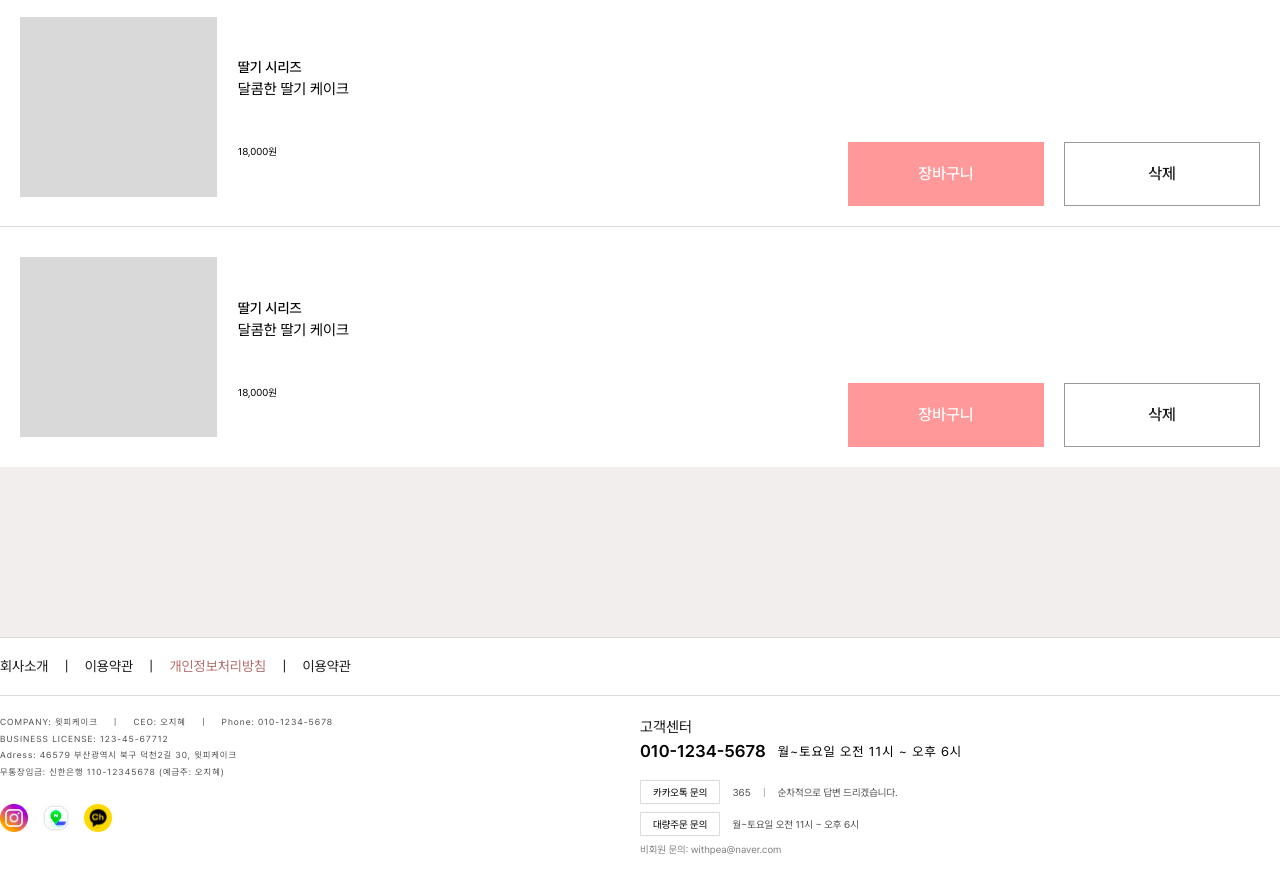
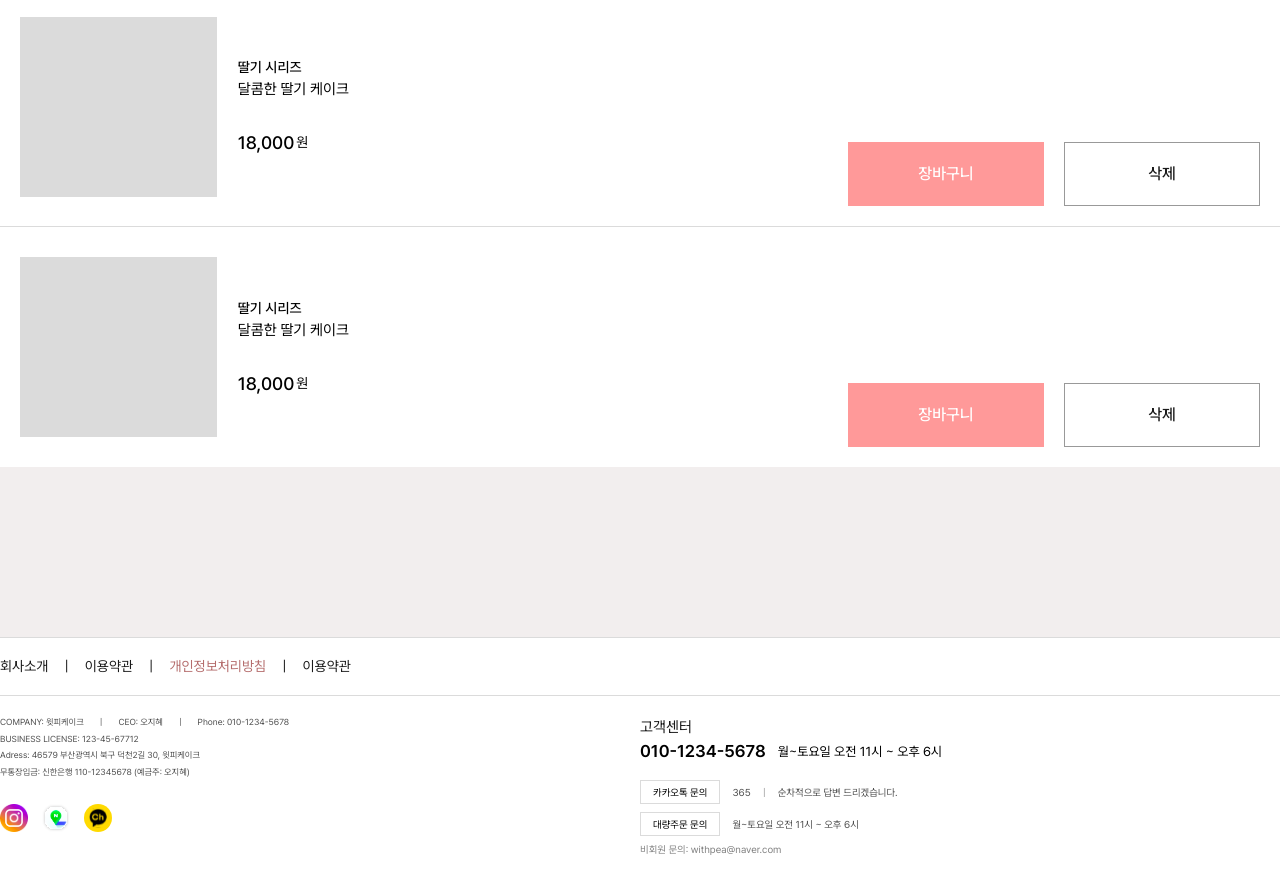
Before and after one commit to WipiCake/frontend, a React (Vite) app: page /mypage/wishlist in a window 1280 px wide. Shown: the part 560-1454 px from the top of the page. Built offline with nearby package versions, Linux system fonts and the light colour scheme.

Commit message:
style: 폰트 추가 및 관련 코드 수정

```diff
--- a/src/components/mypage/MypageOrderStatusCard.jsx
+++ b/src/components/mypage/MypageOrderStatusCard.jsx
@@ -3,8 +3,7 @@ const MypageOrderStatusCard = ({ title, count, className }) => {
     <div className="flex w-[25.6rem] items-center justify-center">
       <div className="flex h-[13.6rem] flex-col justify-between">
         <span className={`text-k-18-Medium ${className || ''}`}>{title}</span>
-        {/* 폰트 변경 필요 */}
-        <span className="text-en-24-Regular text-center">{count}</span>
+        <span className="text-k-24_Medium text-center">{count}</span>
       </div>
     </div>
   );
--- a/src/pages/mypage/WishlistPage.jsx
+++ b/src/pages/mypage/WishlistPage.jsx
@@ -9,21 +9,21 @@ const items = [
     imgUrl: '/images/1.svg',
     title: '딸기 시리즈',
     description: '달콤한 딸기 케이크',
-    price: '18,000원',
+    price: '18,000',
   },
   {
     id: 2,
     imgUrl: '/images/1.svg',
     title: '딸기 시리즈',
     description: '달콤한 딸기 케이크',
-    price: '18,000원',
+    price: '18,000',
   },
   {
     id: 3,
     imgUrl: '/images/1.svg',
     title: '딸기 시리즈',
     description: '달콤한 딸기 케이크',
-    price: '18,000원',
+    price: '18,000',
   },
 ];
 
@@ -33,7 +33,7 @@ const WishlistPage = () => {
   return (
     <div className="flex flex-col items-center">
       <span className="mt-[8rem] text-k-28_Medium">찜한 상품</span>
-      <div className="border-black-30 w-[128rem] border-b">
+      <div className="w-[128rem] border-b border-black-30">
         <span className="text-left text-k-18-Medium">
           전체 {items.length}개
         </span>
@@ -48,12 +48,11 @@ const WishlistPage = () => {
           {items.map((item, id) => (
             <div
               key={id}
-              className="border-black-20 bg-bg-10 flex h-[24rem] justify-between border-b p-[2rem] last:border-b-0"
+              className="flex h-[24rem] justify-between border-b border-black-20 bg-bg-10 p-[2rem] last:border-b-0"
             >
               <div className="flex w-[32.9rem] items-center justify-between">
                 {/* 이미지 블록 */}
-                {/* 배경색 #D9D9D9 색상은 현재 디자인 시스템에 없어서 수정 필요 */}
-                <div className="h-[18rem] w-[19.7rem] bg-[#D9D9D9]" />
+                <div className="h-[18rem] w-[19.7rem] bg-black-20" />
                 {/* 텍스트 블록 */}
                 <div className="flex h-[9.9rem] flex-col justify-between">
                   <div className="flex flex-col justify-between">
@@ -62,18 +61,20 @@ const WishlistPage = () => {
                       {item.description}
                     </span>
                   </div>
-                  {/* 폰트 변경 필요 */}
-                  <span className="text-en-18-Medium">{item.price}</span>
+                  <div className="flex items-center gap-[0.2rem]">
+                    <span className="text-k-18-Medium">{item.price}</span>
+                    <span className="text-k-14-Regular">원</span>
+                  </div>
                 </div>
               </div>
               {/* 버튼 */}
               <div className="flex w-[41.2rem] items-end justify-between">
-                <button className="bg-pink-30 text-bg-10 h-[6.4rem] w-[19.6rem] text-k-16-Medium">
+                <button className="h-[6.4rem] w-[19.6rem] bg-pink-30 text-k-16-Medium text-bg-10">
                   장바구니
                 </button>
                 <button
                   onClick={() => setIsModalOpen(true)}
-                  className="border-black-30 text-black-50 h-[6.4rem] w-[19.6rem] border border-solid text-k-16-Medium"
+                  className="h-[6.4rem] w-[19.6rem] border border-solid border-black-30 text-k-16-Medium text-black-50"
                 >
                   삭제
                 </button>
@@ -94,7 +95,7 @@ const WishlistPage = () => {
           >
             취소
           </button>
-          <button className="bg-pink-30 h-[5.4rem] w-[19.5rem] rounded-[0.8rem] text-k-20-Medium">
+          <button className="h-[5.4rem] w-[19.5rem] rounded-[0.8rem] bg-pink-30 text-k-20-Medium">
             확인
           </button>
         </div>
--- a/tailwind.config.js
+++ b/tailwind.config.js
@@ -10,9 +10,17 @@ const config = {
         root: '10px',
         // Pretendard Variable 한글
 
+        'k-12-Regular': [
+          '1.2rem',
+          { fontWeight: 400, lineHeight: '150%', letterSpacing: 0 },
+        ],
+        'k-12-Medium': [
+          '1.2rem',
+          { fontWeight: 500, lineHeight: '150%', letterSpacing: 0 },
+        ],
         'k-13-Regular': [
           '1.3rem',
-          { fontWeight: 400, lineHeight: '150%', letterSpacing: '0.1rem' },
+          { fontWeight: 400, lineHeight: '150%', letterSpacing: 0 },
         ],
         'k-13-Medium': [
           '1.3rem',
@@ -54,9 +62,9 @@ const config = {
           '2rem',
           { fontWeight: 700, lineHeight: '150%', letterSpacing: 0 },
         ],
-        'k-24_Regular': [
+        'k-24_Medium': [
           '2.4rem',
-          { fontWeight: 400, lineHeight: '150%', letterSpacing: 0 },
+          { fontWeight: 500, lineHeight: '150%', letterSpacing: 0 },
         ],
         'k-28_Medium': [
           '2.8rem',
```
